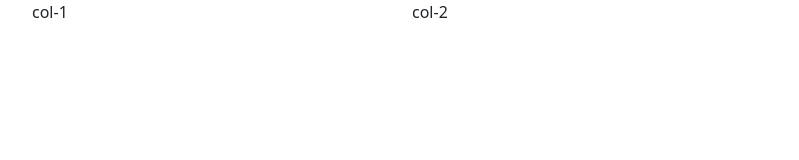
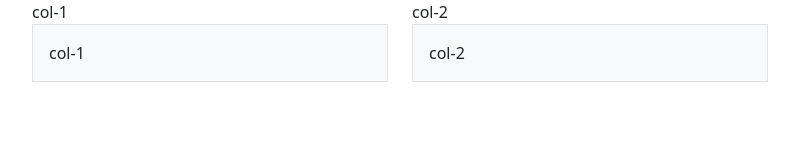
Before and after one commit to devthet/az_frontend, a plain HTML site: page src/index.html in a window 1280 px wide. Shown: the full height of the page, 50-849 px from the left. Drawn offline with nearby package versions, Linux system fonts and the light colour scheme.

Commit message:
add new col

```diff
--- a/src/index.html
+++ b/src/index.html
@@ -12,6 +12,10 @@
             <div class="col-sm-12 col-md-4 col-lg-4">col-1</div>
             <div class="col-sm-12 col-md-8 col-lg-8">col-2</div>
         </div>
+        <div class="row">
+            <div class="col-sm-4"><div class="p-3 border bg-light">col-1</div></div>
+            <div class="col-sm-4"><div class="p-3 border bg-light">col-2</div></div>
+        </div>
     </div>
 
     <script src="https://cdn.jsdelivr.net/npm/bootstrap@5.3.3/dist/js/bootstrap.bundle.min.js" integrity="sha384-YvpcrYf0tY3lHB60NNkmXc5s9fDVZLESaAA55NDzOxhy9GkcIdslK1eN7N6jIeHz" crossorigin="anonymous"></script>
```
